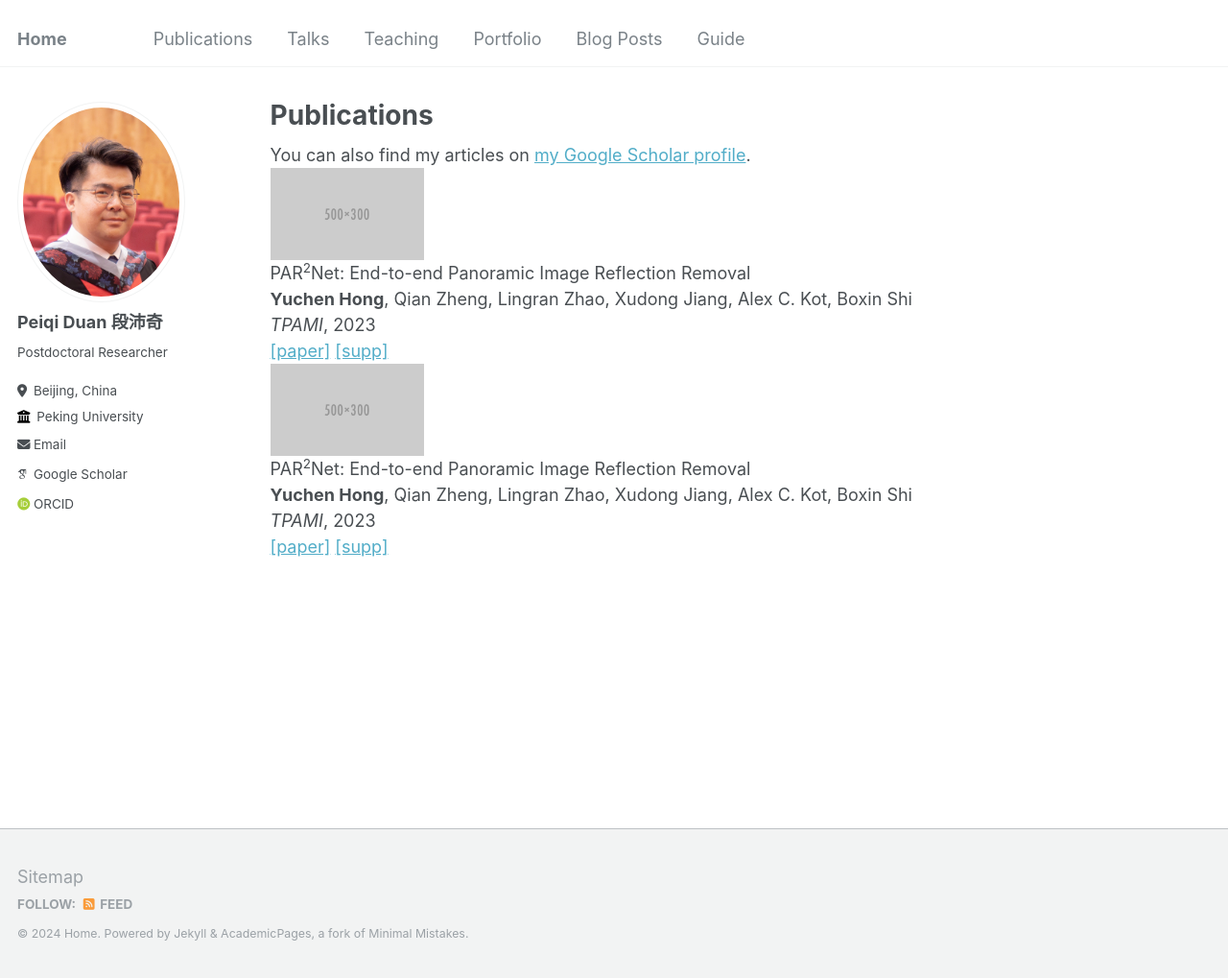
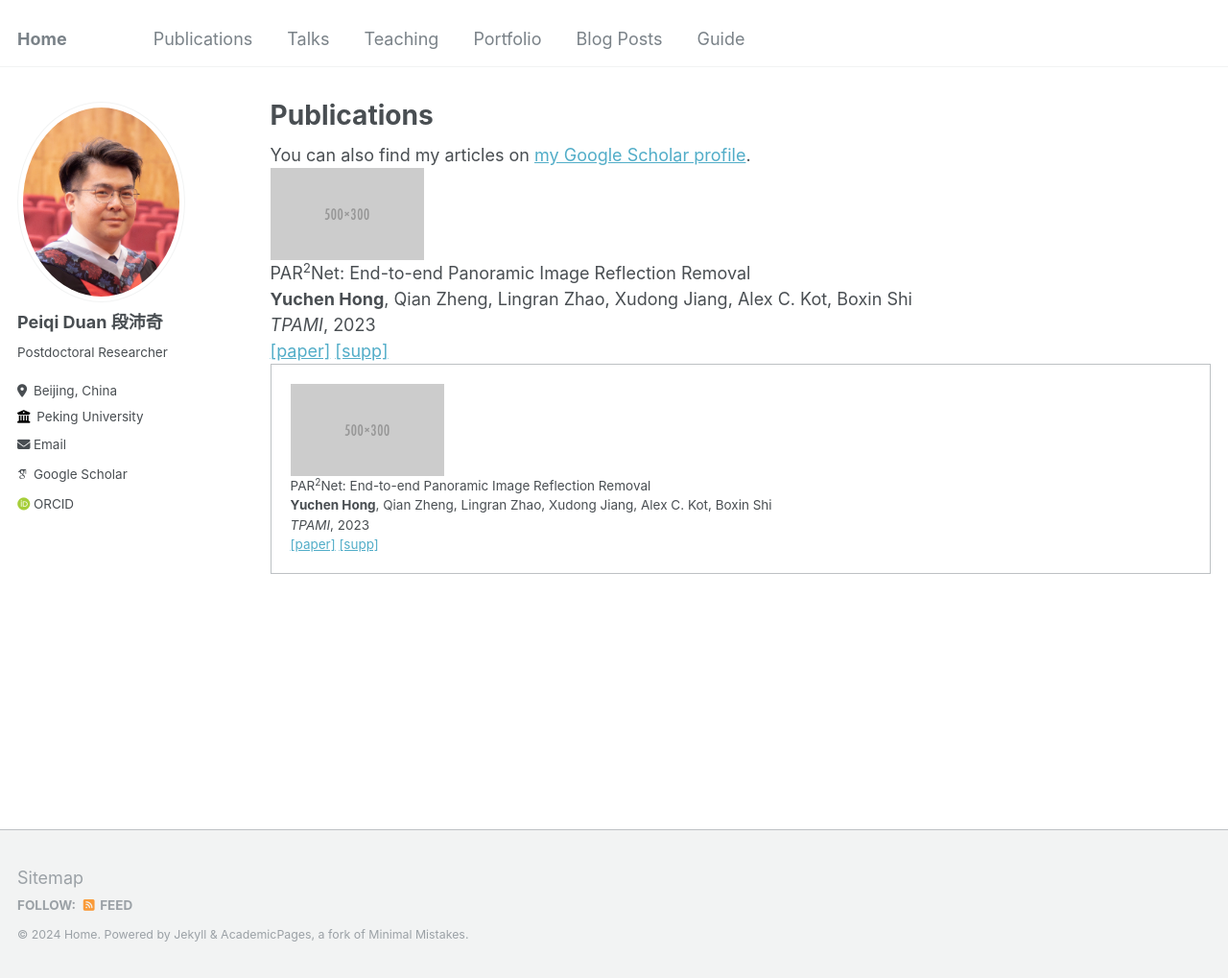
Before and after one commit to peiqi-duan/peiqi-duan.github.io, a Jekyll site: the page built from _pages/publications.md, in a window 1280 px wide and 1019 px high. Shown: the whole window at 96% size. Built offline with Jekyll 4.4.1, drawn with Linux system fonts in a browser that asks for light colours; some web fonts are replaced.

Commit message:
Update publications.md

```diff
--- a/_pages/publications.md
+++ b/_pages/publications.md
@@ -26,7 +26,8 @@ author_profile: true
     </td>
 </tr>
 
-<tr onmouseout="par2net_stop()" onmouseover="par2net_start()">
+<table>
+  <tr onmouseout="par2net_stop()" onmouseover="par2net_start()">
     <td style="padding:20px; width:25%; vertical-align:middle;">
       <div class="flex-container">
         <div class="one">
@@ -37,12 +38,15 @@ author_profile: true
         <div class="flex-content">
           <papertitle>PAR<sup>2</sup>Net: End-to-end Panoramic Image Reflection Removal</papertitle>
           <br>
-          <strong>Yuchen Hong</strong>, Qian Zheng, Lingran Zhao, Xudong Jiang, Alex C. Kot, Boxin Shi
+          <strong>Yuchen Hong</strong>, Qian Zheng, Lingran Zhao,
+          Xudong Jiang, Alex C. Kot, Boxin Shi
           <br>
           <em>TPAMI</em>, 2023
           <br>
-          <a href="https://ieeexplore.ieee.org/abstract/document/10153662/">[paper]</a> <a href="paper/pami23_supp.pdf">[supp]</a>
+          <a href="https://ieeexplore.ieee.org/abstract/document/10153662/">[paper]</a>
+          <a href="paper/pami23_supp.pdf">[supp]</a>
         </div>
       </div>
     </td>
-</tr>
+  </tr>
+</table>
```
